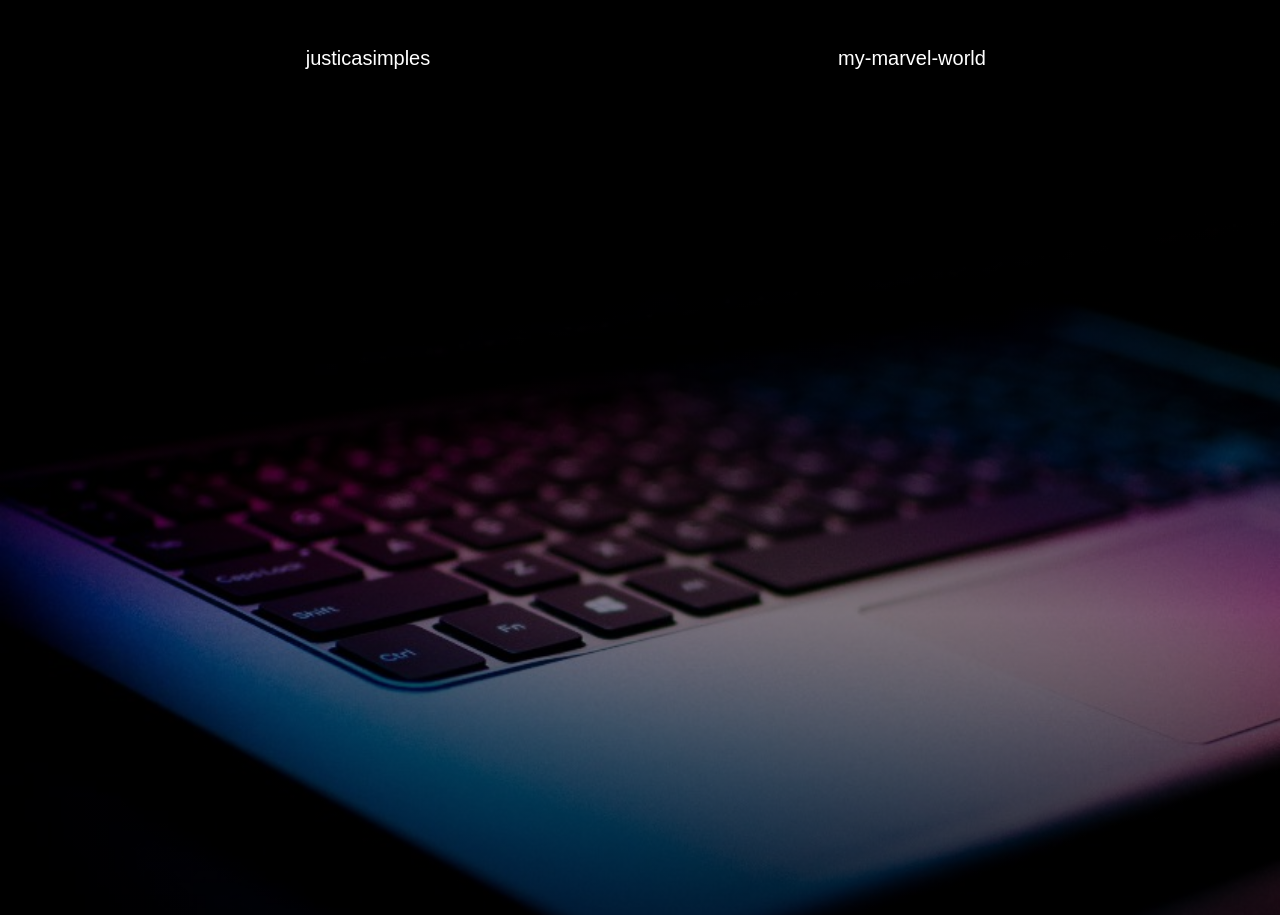
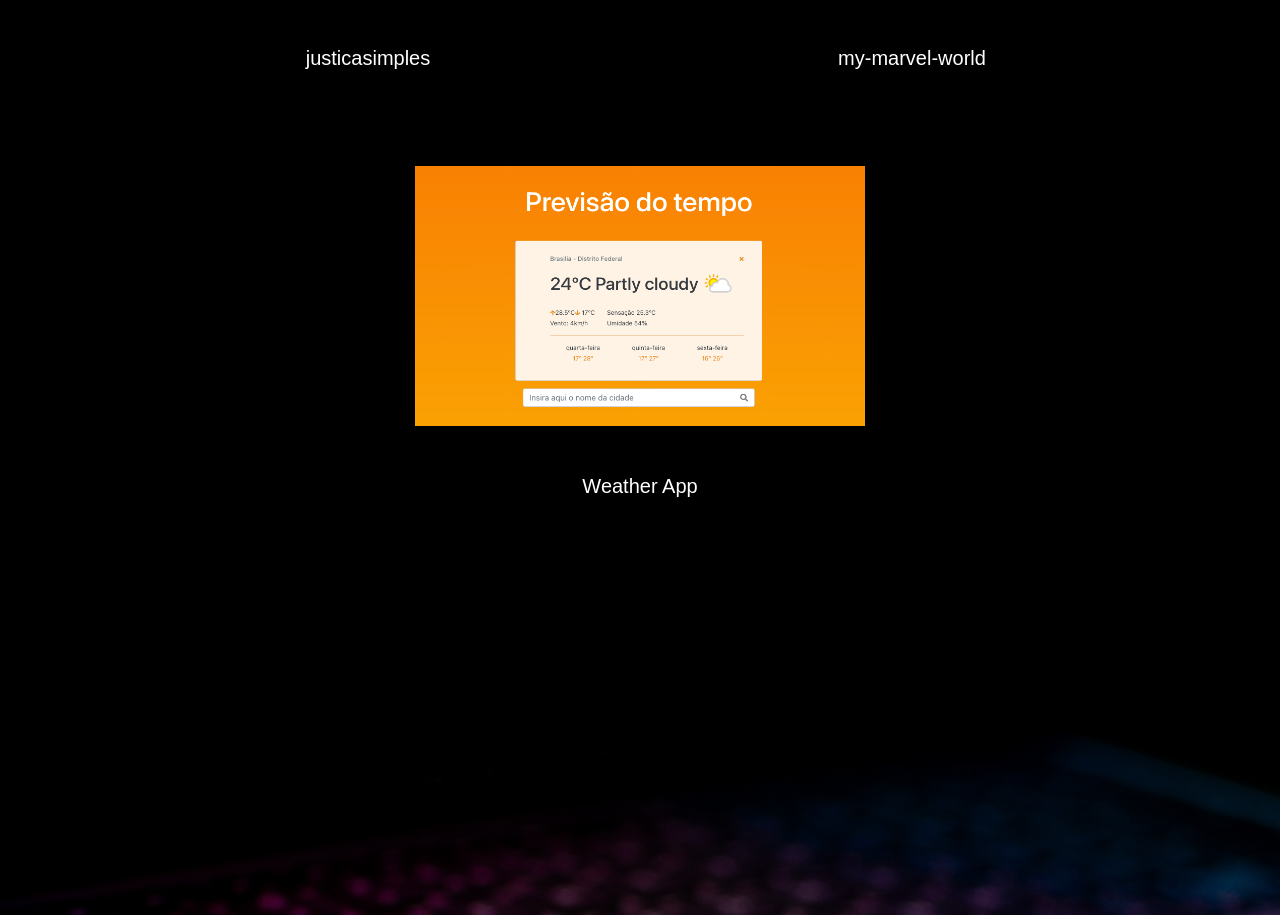
Before and after one commit to jbtte/profile-react, a React (Create React App) app: page / in a window 1280 px wide. Shown: the part 2836-3751 px from the top of the page. Built offline with nearby package versions, Linux system fonts and the light colour scheme; a web font is replaced by a local one.

Commit message:
Update Added Weather App

```diff
--- a/src/componentes/Banner.js
+++ b/src/componentes/Banner.js
@@ -5,11 +5,9 @@ function Banner (props) {
 
   const gradient = props.main ? "rgba(0,0,0,0.4),rgba(0,0,0,0.4)" : 'rgba(0,0,0,.9)0%,rgba(0,0,0,0.4) 50%, rgba(0,0,0,.8) 100%'
   const style = {
-    backgroundImage: `linear-gradient(${gradient}),
-                      url(${props.img})`,
+    backgroundImage: `linear-gradient(${gradient}), url(${props.img})`,
     width: "100%",
   }
-
 
   return (
     <div class="banner" style={style}>
--- a/src/componentes/Projects.js
+++ b/src/componentes/Projects.js
@@ -22,6 +22,17 @@ export default function Projects () {
                   <h5 className="text-white text-center my-5">{project}</h5>
                 </a>)
       })}
+      <a href={`https://agitated-aryabhata-2a9178.netlify.app/`}
+                  style={{textDecoration: "none"}}
+                  target="_blank"
+                  rel="noopener noreferrer">
+          <img src={`/images/react-weather.png`}
+                    alt='react-weather'
+                    width="450"
+                    height="260"
+                    className='mx-4 mt-5'/>
+                  <h5 className="text-white text-center my-5">Weather App</h5>
+                </a>
       </div>
 
     </div>);
```
Also changed, not shown: public/images/react-weather.png (added).
